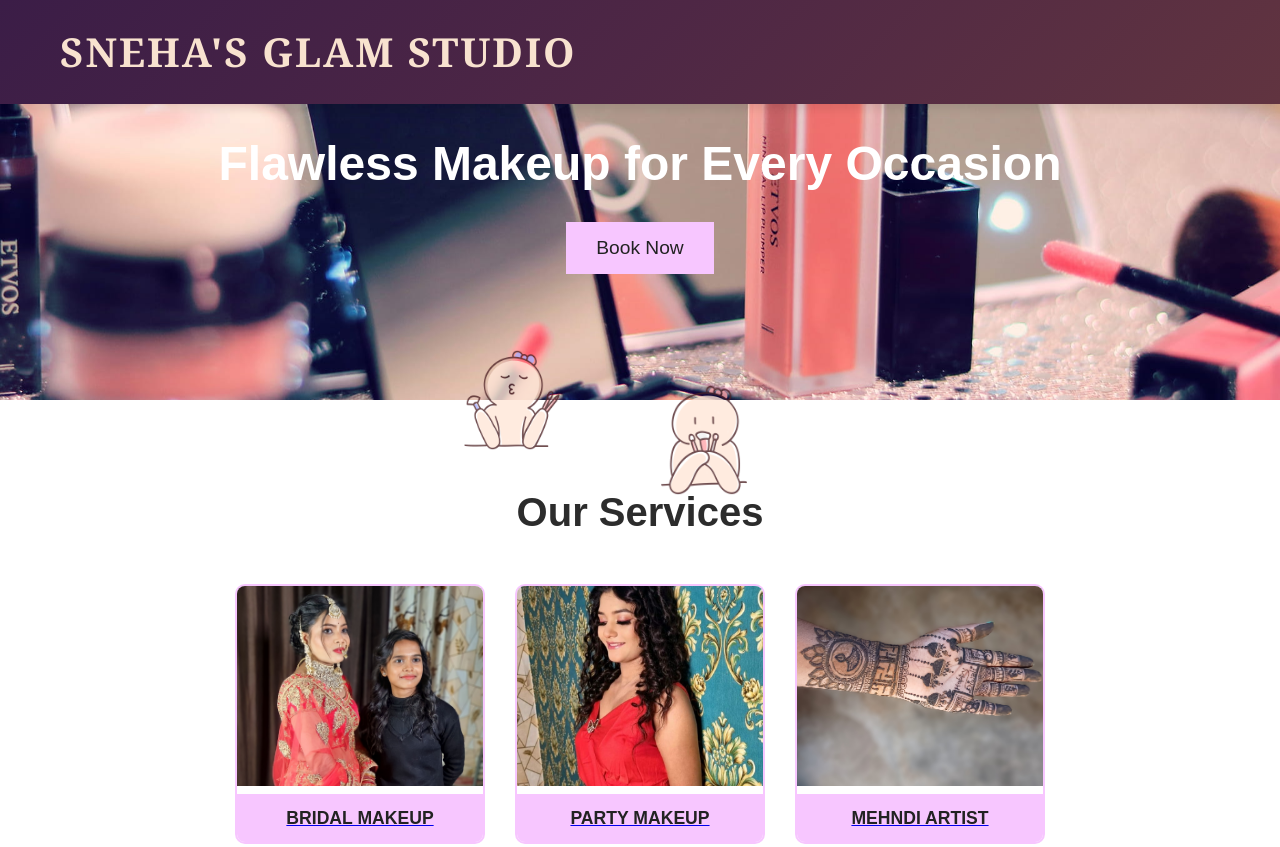
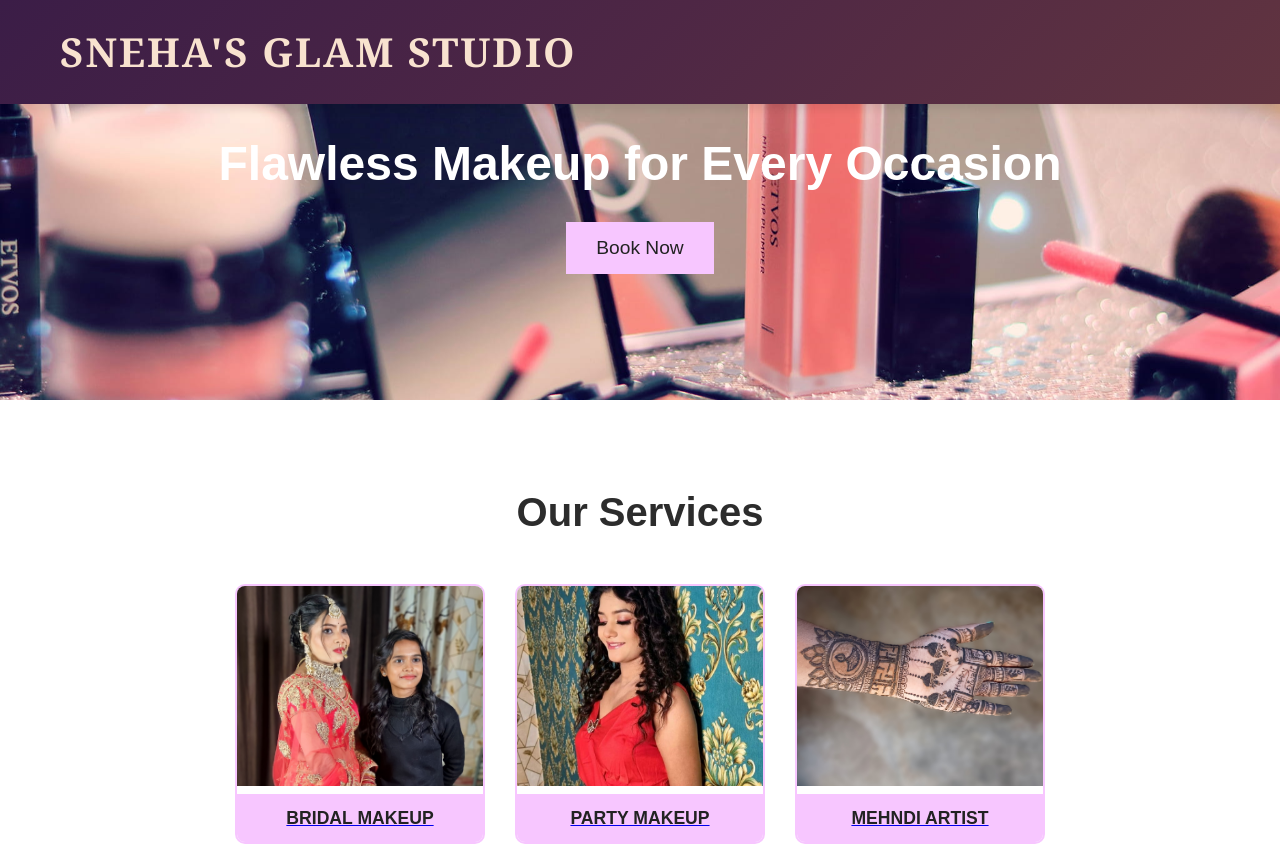
Before and after one commit to Itachi7203/snehamakeup, a plain HTML site: page index.html in a window 1280 px wide. Shown: the top 847 px of the page. Drawn offline with Linux system fonts and the light colour scheme.

Commit message:
add new index.html

```diff
--- a/index.html
+++ b/index.html
@@ -18,10 +18,6 @@
 <body>
 
 
-
-
-    <img src="makeup-artist.png" alt="Mirror" class="sticker sticker-5">
-    <img src="makeup.png" alt="Mirror" class="sticker sticker-6">
 
     <header>
         <div class="container">
```
